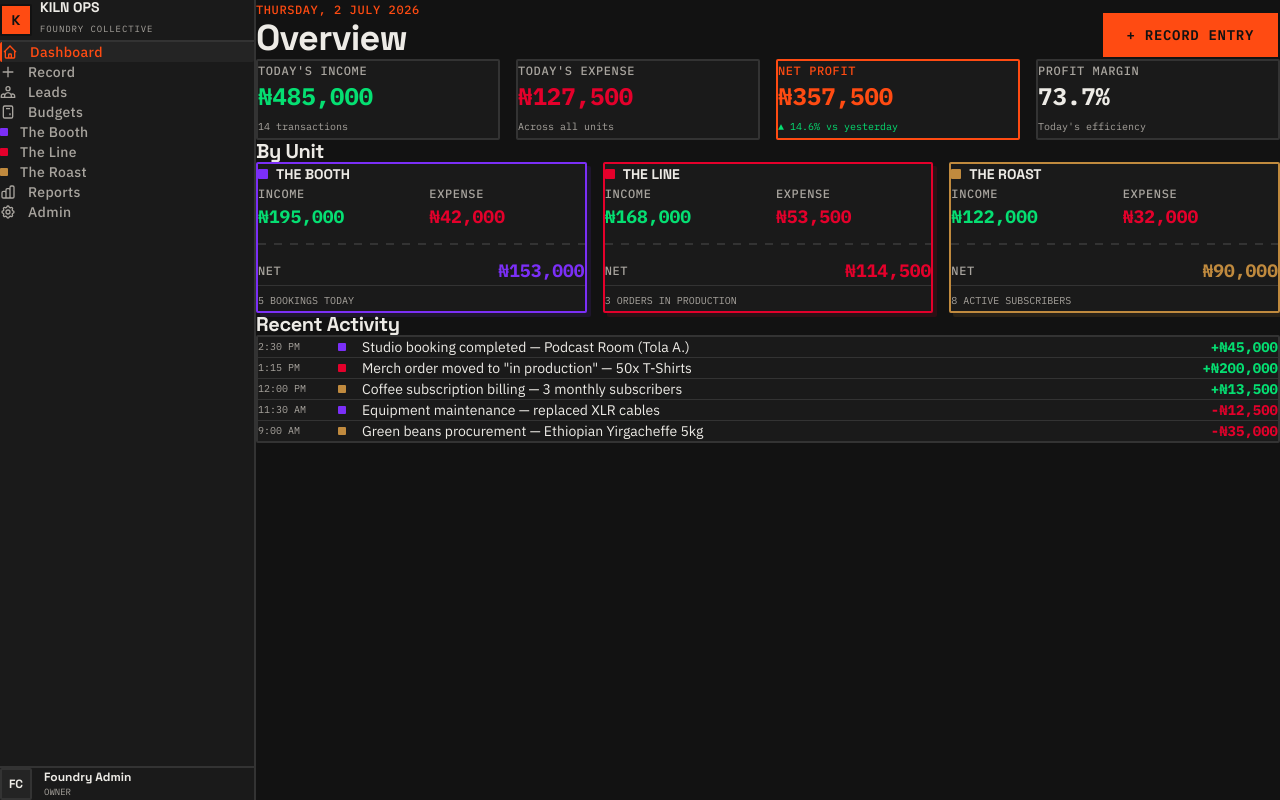
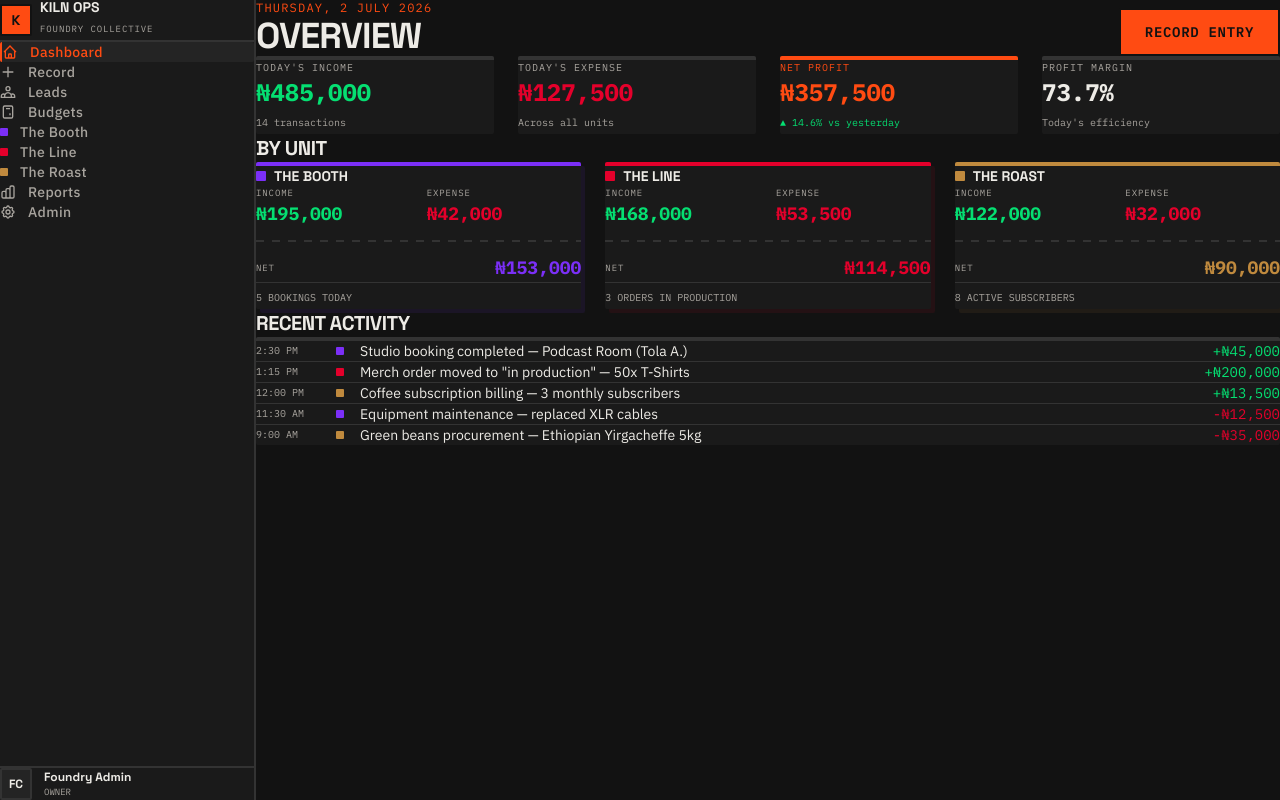
Before and after one commit to Ebendttl/foundry-kiln, a Next.js app in the folder apps/web/: page /overview in a window 1280 px wide. Built offline with nearby package versions, Linux system fonts and the light colour scheme.

Commit message:
refactor: standardize typography, spacing, and top-border styling across ops dashboard components

```diff
--- a/apps/web/src/app/(ops)/overview/page.tsx
+++ b/apps/web/src/app/(ops)/overview/page.tsx
@@ -79,38 +79,38 @@ export default function OverviewPage() {
       {/* Page header */}
       <div className="flex flex-col sm:flex-row sm:items-end sm:justify-between gap-4">
         <div>
-          <span className="label-mono text-foundry-orange block mb-1">
+          <span className="font-mono text-xs uppercase tracking-widest text-foundry-orange block mb-1">
             {new Date().toLocaleDateString('en-NG', { weekday: 'long', year: 'numeric', month: 'long', day: 'numeric' })}
           </span>
-          <h1 className="heading-foundry text-3xl sm:text-4xl text-foundry-concrete">Overview</h1>
+          <h1 className="font-display font-bold text-3xl sm:text-4xl text-foundry-concrete uppercase tracking-tight">Overview</h1>
         </div>
-        <button className="btn-foundry text-sm">+ Record Entry</button>
+        <button className="btn-foundry text-sm">RECORD ENTRY</button>
       </div>
 
       {/* KPI Cards — Top Row */}
-      <div className="grid grid-cols-1 sm:grid-cols-2 lg:grid-cols-4 gap-4">
+      <div className="grid grid-cols-1 sm:grid-cols-2 lg:grid-cols-4 gap-6">
         {/* Total Income */}
-        <div className="p-5 border-2 border-border-subtle bg-surface-secondary" style={{ borderRadius: '2px' }}>
-          <span className="label-mono text-text-secondary block mb-2">Today&apos;s Income</span>
-          <div className="price-mono text-2xl text-green-400 mb-1">
+        <div className="p-6 bg-surface-secondary border-t-4 border-t-border-subtle" style={{ borderRadius: '2px' }}>
+          <span className="font-mono text-[10px] text-text-secondary uppercase tracking-widest block mb-2">Today&apos;s Income</span>
+          <div className="font-mono font-bold text-2xl text-green-400 mb-1">
             <AnimatedNumber value={todayData.totalIncome} prefix="₦" />
           </div>
           <span className="font-mono text-[10px] text-text-secondary">{todayData.transactionCount} transactions</span>
         </div>
 
         {/* Total Expense */}
-        <div className="p-5 border-2 border-border-subtle bg-surface-secondary" style={{ borderRadius: '2px' }}>
-          <span className="label-mono text-text-secondary block mb-2">Today&apos;s Expense</span>
-          <div className="price-mono text-2xl text-line-red mb-1">
+        <div className="p-6 bg-surface-secondary border-t-4 border-t-border-subtle" style={{ borderRadius: '2px' }}>
+          <span className="font-mono text-[10px] text-text-secondary uppercase tracking-widest block mb-2">Today&apos;s Expense</span>
+          <div className="font-mono font-bold text-2xl text-line-red mb-1">
             <AnimatedNumber value={todayData.totalExpense} prefix="₦" />
           </div>
           <span className="font-mono text-[10px] text-text-secondary">Across all units</span>
         </div>
 
         {/* Net Profit */}
-        <div className="p-5 border-2 border-foundry-orange bg-surface-secondary" style={{ borderRadius: '2px' }}>
-          <span className="label-mono text-foundry-orange block mb-2">Net Profit</span>
-          <div className="price-mono text-2xl text-foundry-orange mb-1">
+        <div className="p-6 bg-surface-secondary border-t-4 border-t-foundry-orange" style={{ borderRadius: '2px' }}>
+          <span className="font-mono text-[10px] text-foundry-orange uppercase tracking-widest block mb-2">Net Profit</span>
+          <div className="font-mono font-bold text-2xl text-foundry-orange mb-1">
             <AnimatedNumber value={todayData.netProfit} prefix="₦" />
           </div>
           <span className={`font-mono text-[10px] ${isUp ? 'text-green-400' : 'text-line-red'}`}>
@@ -119,22 +119,22 @@ export default function OverviewPage() {
         </div>
 
         {/* Profit Margin */}
-        <div className="p-5 border-2 border-border-subtle bg-surface-secondary" style={{ borderRadius: '2px' }}>
-          <span className="label-mono text-text-secondary block mb-2">Profit Margin</span>
-          <div className="price-mono text-2xl text-foundry-concrete mb-1">{profitMargin}%</div>
+        <div className="p-6 bg-surface-secondary border-t-4 border-t-border-subtle" style={{ borderRadius: '2px' }}>
+          <span className="font-mono text-[10px] text-text-secondary uppercase tracking-widest block mb-2">Profit Margin</span>
+          <div className="font-mono font-bold text-2xl text-foundry-concrete mb-1">{profitMargin}%</div>
           <span className="font-mono text-[10px] text-text-secondary">Today&apos;s efficiency</span>
         </div>
       </div>
 
       {/* Per-Unit Breakdown */}
-      <div>
-        <h2 className="heading-foundry text-xl text-foundry-concrete mb-4">By Unit</h2>
-        <div className="grid grid-cols-1 md:grid-cols-3 gap-4">
+      <div className="space-y-4">
+        <h2 className="font-display font-bold text-xl text-foundry-concrete uppercase tracking-tight">By Unit</h2>
+        <div className="grid grid-cols-1 md:grid-cols-3 gap-6">
           {todayData.units.map((unit) => (
             <div
               key={unit.key}
-              className="p-5 border-2 bg-surface-secondary transition-all duration-150 hover:-translate-x-0.5 hover:-translate-y-0.5"
-              style={{ borderRadius: '2px', borderColor: unit.color, boxShadow: `4px 4px 0px 0px ${unit.color}20` }}
+              className="p-6 bg-surface-secondary transition-all duration-150 hover:-translate-x-0.5 hover:-translate-y-0.5"
+              style={{ borderRadius: '2px', borderTop: `4px solid ${unit.color}`, boxShadow: `4px 4px 0px 0px ${unit.color}15` }}
             >
               <div className="flex items-center gap-2 mb-4">
                 <span className="w-2.5 h-2.5" style={{ backgroundColor: unit.color, borderRadius: '1px' }} />
@@ -143,20 +143,20 @@ export default function OverviewPage() {
 
               <div className="grid grid-cols-2 gap-4 mb-4">
                 <div>
-                  <span className="label-mono text-text-secondary block mb-1">Income</span>
-                  <span className="price-mono text-lg text-green-400">{formatNaira(unit.income)}</span>
+                  <span className="font-mono text-[9px] text-text-secondary uppercase tracking-widest block mb-1">Income</span>
+                  <span className="font-mono font-bold text-lg text-green-400">{formatNaira(unit.income)}</span>
                 </div>
                 <div>
-                  <span className="label-mono text-text-secondary block mb-1">Expense</span>
-                  <span className="price-mono text-lg text-line-red">{formatNaira(unit.expense)}</span>
+                  <span className="font-mono text-[9px] text-text-secondary uppercase tracking-widest block mb-1">Expense</span>
+                  <span className="font-mono font-bold text-lg text-line-red">{formatNaira(unit.expense)}</span>
                 </div>
               </div>
 
               <div className="divider-tear" style={{ margin: '0.75rem 0' }} />
 
               <div className="flex items-center justify-between">
-                <span className="label-mono text-text-secondary">Net</span>
-                <span className="price-mono text-lg" style={{ color: unit.color }}>
+                <span className="font-mono text-[9px] text-text-secondary uppercase tracking-widest">Net</span>
+                <span className="font-mono font-bold text-lg" style={{ color: unit.color }}>
                   {formatNaira(unit.income - unit.expense)}
                 </span>
               </div>
@@ -175,9 +175,9 @@ export default function OverviewPage() {
       </div>
 
       {/* Recent Activity */}
-      <div>
-        <h2 className="heading-foundry text-xl text-foundry-concrete mb-4">Recent Activity</h2>
-        <div className="border-2 border-border-subtle bg-surface-secondary" style={{ borderRadius: '2px' }}>
+      <div className="space-y-4">
+        <h2 className="font-display font-bold text-xl text-foundry-concrete uppercase tracking-tight">Recent Activity</h2>
+        <div className="bg-surface-secondary border-t-4 border-t-border-subtle" style={{ borderRadius: '2px' }}>
           {[
             { time: '2:30 PM', desc: 'Studio booking completed — Podcast Room (Tola A.)', amount: 45000, type: 'income', unit: 'The Booth', color: '#7B2FF7' },
             { time: '1:15 PM', desc: 'Merch order moved to "in production" — 50x T-Shirts', amount: 200000, type: 'income', unit: 'The Line', color: '#E4002B' },
@@ -188,8 +188,8 @@ export default function OverviewPage() {
             <div key={i} className={`flex items-center gap-4 p-4 ${i > 0 ? 'border-t border-border-subtle' : ''}`}>
               <span className="font-mono text-[10px] text-text-secondary w-16 flex-shrink-0">{activity.time}</span>
               <span className="w-2 h-2 flex-shrink-0" style={{ backgroundColor: activity.color, borderRadius: '1px' }} />
-              <span className="text-sm text-text-primary flex-1 truncate">{activity.desc}</span>
-              <span className={`price-mono text-sm ${activity.type === 'income' ? 'text-green-400' : 'text-line-red'}`}>
+              <span className="font-body text-sm text-text-primary flex-1 truncate">{activity.desc}</span>
+              <span className={`font-mono text-sm ${activity.type === 'income' ? 'text-green-400' : 'text-line-red'}`}>
                 {activity.type === 'income' ? '+' : '-'}{formatNaira(activity.amount)}
               </span>
             </div>
--- a/apps/web/src/app/globals.css
+++ b/apps/web/src/app/globals.css
@@ -471,8 +471,8 @@ body {
 
 .input-label {
   display: block;
-  font-family: var(--font-mono);
-  font-size: 0.75rem;
+  font-family: var(--font-body);
+  font-size: 1rem;
   font-weight: 600;
   text-transform: uppercase;
   letter-spacing: 0.05em;
```
Also changed, not shown: apps/web/src/app/(ops)/leads/page.tsx (+10 -10 lines).
